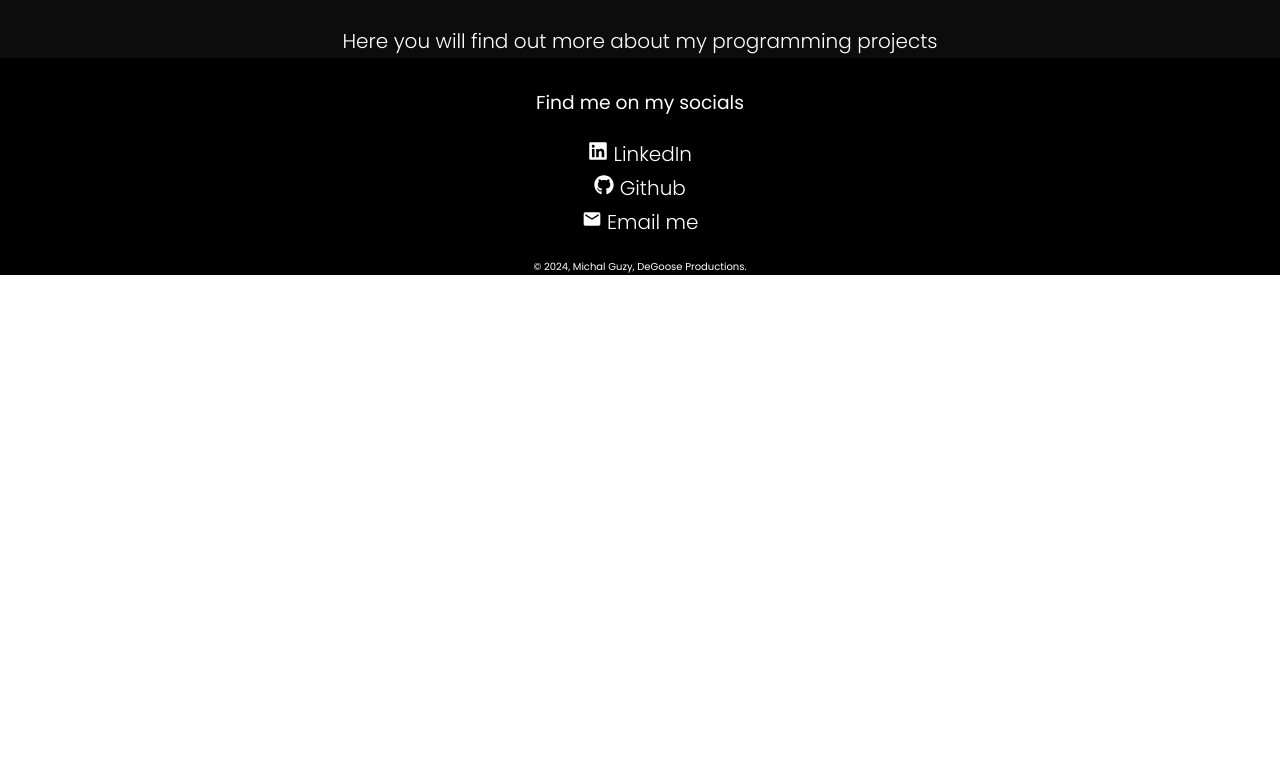
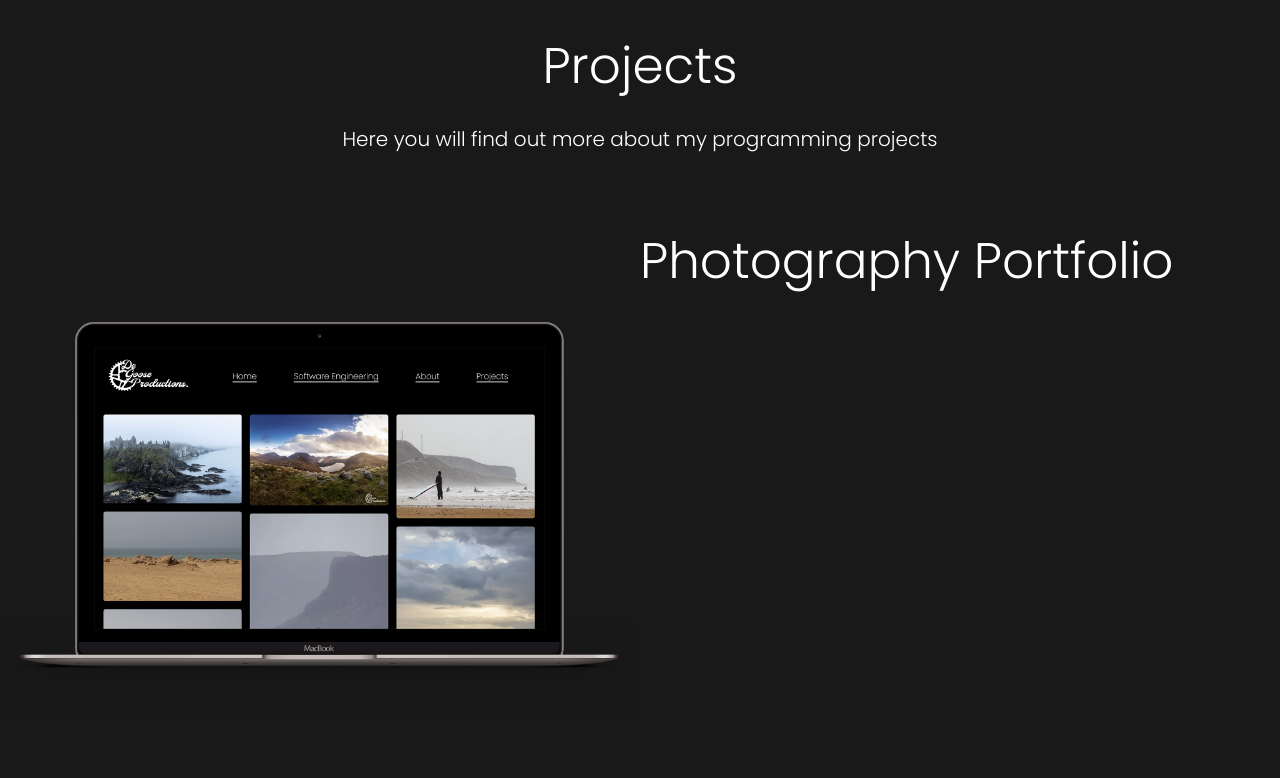
Before and after one commit to Gooozeee/PhotoFrontEnd, a React (Vite) app: page /software in a window 1280 px wide. Shown: the part 1442-2220 px from the top of the page. Before the commit the page ends 1717 px from the top, so only its background shows below. Built offline with nearby package versions, Linux system fonts and the light colour scheme.

Commit message:
Feat: Adding the projects section with image switching

```diff
--- /dev/null
+++ b/src/components/ImageSwitcher.tsx
@@ -0,0 +1,32 @@
+import { useState, useEffect } from "react";
+
+interface ImageSwitcherProps {
+  images: string[];
+}
+
+const ImageSwitcher = ({ images }: ImageSwitcherProps) => {
+  const [currentImageIndex, setCurrentImageIndex] = useState(0);
+
+  useEffect(() => {
+    const intervalId = setInterval(() => {
+      setCurrentImageIndex((prevIndex) => (prevIndex + 1) % images.length);
+    }, 5000);
+
+    return () => clearInterval(intervalId);
+  }, []);
+
+  return (
+    <div className="image-container">
+      {images.map((image, index) => (
+        <img
+          key={index}
+          src={image}
+          alt={`Image ${index + 1}`}
+          className={`image ${index === currentImageIndex ? "visible" : ""}`}
+        />
+      ))}
+    </div>
+  );
+};
+
+export default ImageSwitcher;
--- a/src/pages/SoftwareEngineeringPage.tsx
+++ b/src/pages/SoftwareEngineeringPage.tsx
@@ -3,8 +3,13 @@ import WelcomeImage from "../components/WelcomeImage";
 import Footer from "../components/Footer";
 import DownArrow from "../components/DownArrow";
 import "../styles/SoftwareEngineeringPageStyles.css";
+import HomePage from "../assets/Projects/Website/HomePage.png";
+import LandscapePage from "../assets/Projects/Website/LandscapePage.png";
+import ImageSwitcher from "../components/ImageSwitcher";
 
 const SoftwareEngineeringPage = () => {
+  const images = [HomePage, LandscapePage];
+
   return (
     <>
       <NavBar />
@@ -54,11 +59,19 @@ const SoftwareEngineeringPage = () => {
           </div>
         </div>
       </div>
-      <div className="about-container">
+      <div className="about-container project">
         <h1 className="title-text">Projects</h1>
         <h2 className="subheading-two subheading-container">
           Here you will find out more about my programming projects
         </h2>
+      </div>
+      <div className="projects-container project">
+        <div className="image-container">
+          <ImageSwitcher images={images} />
+        </div>
+        <div className="text-container">
+          <h1 className="title-text">Photography Portfolio</h1>
+        </div>
       </div>
       <Footer />
     </>
--- a/src/styles/SoftwareEngineeringPageStyles.css
+++ b/src/styles/SoftwareEngineeringPageStyles.css
@@ -7,15 +7,21 @@
     flex-direction: column;
 }
 
+.project {
+    background-color: rgb(25, 25, 25);
+}
+
 .subheading-container {
     padding-top: 20px;
     width: 65%;
     text-align: center;
+    padding-bottom: 50px;
 }
 
 .intro-container {
     width: 95%;
-    padding-top: 60px;
+    padding-top: 50px;
+    padding-bottom: 60px;
     gap: 100px;
     display: flex;
 }
@@ -27,6 +33,39 @@ b {
 .software-subheading {
     text-align: left;
 }
+
+.projects-container {
+    height: 600px;
+    display: flex;
+}
+
+.text-container {
+    display: flex;
+    width: 100%;
+    padding-top: 20px;
+}
+
+.image-container {
+    display: flex;
+    align-items: center;
+    justify-content: center;
+    width: 100%;
+    height: 100%;
+    position: relative;
+}
+
+.image {
+    max-width: 100%;
+    max-height: 100%;
+    transition: opacity 1s ease-in-out;
+    opacity: 0;
+    position: absolute;
+}
+
+.image.visible {
+    opacity: 1;
+}
+
 
 .intro-item {
     width: 50%;
@@ -63,6 +102,10 @@ b {
         width: 100%;
     }
 
+    .projects-container {
+        flex-direction: column;
+    }
+
     .skills {
         margin: 5px;
         font-size: 12px;
```
Also changed, not shown: src/assets/Projects/Website/HomePage.png (added), src/assets/Projects/Website/LandscapePage.png (added).
